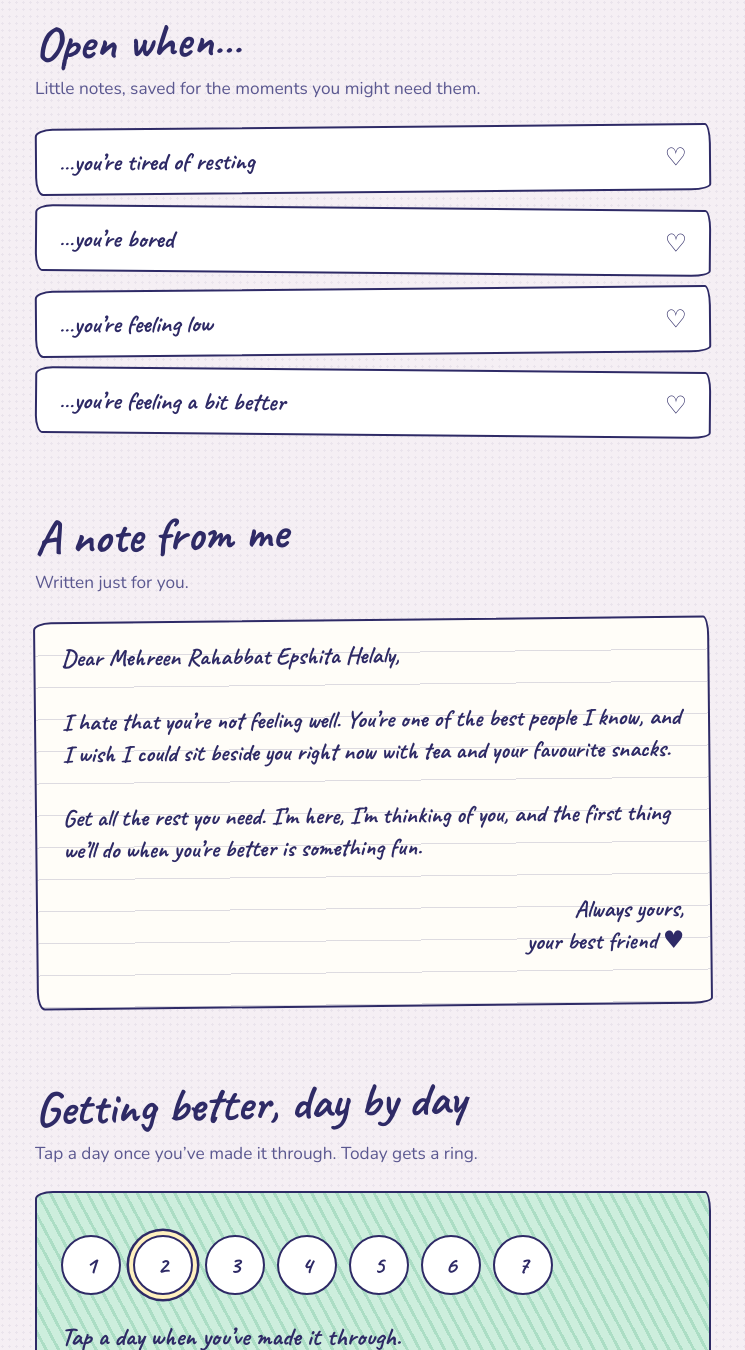
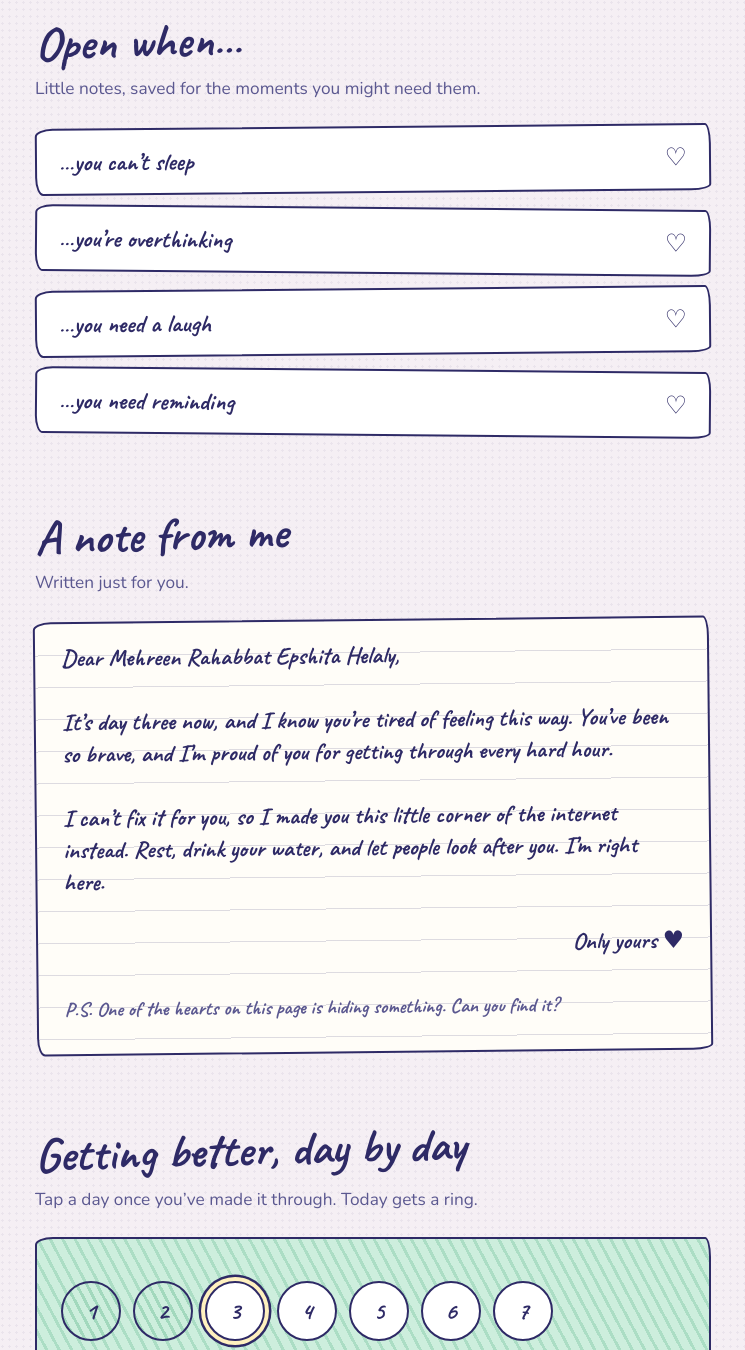
Before and after one commit to farhanh-ohi/getwellsoonnnn, a plain HTML site: page index.html in a window 1280 px wide. Shown: the part 1450-2800 px from the top of the page, without its empty margins (267-1012 px from the left). Drawn offline with nearby package versions, Linux system fonts and the light colour scheme.

Commit message:
Fix typos and update checklist items in index.html

```diff
--- a/index.html
+++ b/index.html
@@ -61,6 +61,12 @@ details p{padding:0 22px;margin:0 0 20px}
 .letter{font:700 1.5rem/32px 'Caveat','Bradley Hand','Segoe Script',cursive;padding:18px 26px 14px;background:#fffdf8 repeating-linear-gradient(transparent 0 31px,rgba(46,42,102,.16) 31px 32px);transform:rotate(-.6deg)}
 .letter p{margin:0 0 32px}
 .sign{text-align:right}
+.letter .ps{font-size:1.25rem;margin:0 0 14px;color:var(--soft)}
+.tiny{font-size:.95rem;line-height:1;background:none;border:0;color:#e5566d;opacity:.45;cursor:pointer;padding:8px;vertical-align:middle;transition:opacity .2s,transform .2s}
+.tiny:hover,.tiny:focus-visible{opacity:1;transform:scale(1.4)}
+.secret{font-family:'Caveat','Bradley Hand','Segoe Script',cursive;font-weight:700;font-size:clamp(2.4rem,10vw,3.6rem);line-height:1.1;color:#e5566d;margin:10px 0 0;transform:rotate(-2deg)}
+.secret.show{animation:pop .5s ease-out}
+@keyframes pop{from{transform:scale(.6) rotate(-2deg);opacity:0}to{transform:scale(1) rotate(-2deg);opacity:1}}
 
 .days{display:flex;flex-wrap:wrap;gap:12px;margin-top:20px}
 .day{width:60px;height:60px;border-radius:50%;border:2.5px solid var(--ink);background:#fff;color:var(--ink);font:700 1.5rem 'Caveat','Bradley Hand',cursive;cursor:pointer;transition:background .15s}
@@ -71,7 +77,7 @@ details p{padding:0 22px;margin:0 0 20px}
 footer{margin-top:90px;text-align:center}
 footer p{color:var(--soft);font-size:.95rem}
 @media (max-width:520px){.hero{grid-template-columns:1fr}.hero svg{order:-1}}
-@media (prefers-reduced-motion:reduce){html{scroll-behavior:auto}*{transition:none!important}}
+@media (prefers-reduced-motion:reduce){html{scroll-behavior:auto}*{transition:none!important}.secret.show{animation:none}}
 </style>
 </head>
 <body>
@@ -79,7 +85,7 @@ footer p{color:var(--soft);font-size:.95rem}
 
 <header class="hero">
   <div>
-    <h1>Hi, Ma'am.</h1>
+    <h1>Hi, Ma’am.</h1>
     <p class="lead">This little corner of the internet is only for you. There’s nothing to do here except rest, and maybe smile once or twice.</p>
     <a class="btn" href="#breathe" style="display:inline-block;text-decoration:none;margin-top:6px">Start with one slow breath</a>
   </div>
@@ -107,11 +113,11 @@ footer p{color:var(--soft);font-size:.95rem}
   <p class="sub">Just these. Tick them off whenever you feel like it.</p>
   <div class="box hatch-y">
     <ul class="checks" id="checks">
-      <li><label><input type="checkbox"><span>Drink some water, slowly</span></label></li>
-      <li><label><input type="checkbox"><span>Eat something soft and warm</span></label></li>
-      <li><label><input type="checkbox"><span>Wrap up in the cosiest blanket</span></label></li>
-      <li><label><input type="checkbox"><span>Rest your eyes, no guilt allowed</span></label></li>
-      <li><label><input type="checkbox"><span>Take your medicine if you’ve been told to</span></label></li>
+      <li><label><input type="checkbox"><span>Drink a full glass of water, a few sips at a time</span></label></li>
+      <li><label><input type="checkbox"><span>Listen to one song you love with your eyes closed</span></label></li>
+      <li><label><input type="checkbox"><span>Do a gentle stretch, only if it feels okay</span></label></li>
+      <li><label><input type="checkbox"><span>Write down one thing you’re looking forward to</span></label></li>
+      <li><label><input type="checkbox"><span>Take your medicine on time if you’ve been told to</span></label></li>
     </ul>
     <p class="tally" id="tally">0 of 5. Take your time.</p>
   </div>
@@ -122,10 +128,10 @@ footer p{color:var(--soft);font-size:.95rem}
   <p class="sub">Little notes, saved for the moments you might need them.</p>
   <div class="envs">
     <!-- EDIT: change any of these notes to your own words -->
-    <details><summary>…you’re tired of resting</summary><p>Resting is a real job, and you’re doing it well. Everything else can wait for you, I promise. Nothing falls apart while you get better.</p></details>
-    <details><summary>…you’re bored</summary><p>Pick a comfort show, get the softest blanket, and tell me what you’re watching. I’ll watch it with you from wherever I am.</p></details>
-    <details><summary>…you’re feeling low</summary><p>Feeling rough is part of being unwell, and it doesn’t last. I’m a message away at any hour, even if all you send is a heart.</p></details>
-    <details><summary>…you’re feeling a bit better</summary><p>I knew it. Keep it slow, keep sipping water, and keep smiling. There’s no race, and I’m proud of you.</p></details>
+    <details><summary>…you can’t sleep</summary><p>Close your eyes and breathe like the circle at the top of this page. Even if sleep doesn’t come, lying still and quiet still counts as rest.</p></details>
+    <details><summary>…you’re overthinking</summary><p>Nothing needs solving tonight. Put it all on a shelf for now, and when you’re better we’ll take it down and sort it out together.</p></details>
+    <details><summary>…you need a laugh</summary><p>Think of the silliest moment we’ve ever had together. I’m grinning just thinking about it. Send me your favourite one and I’ll send you mine.</p></details>
+    <details><summary>…you need reminding</summary><p>You are loved, and not only on your best days. Being unwell doesn’t make you a burden. It makes you someone worth taking care of.</p></details>
   </div>
 </section>
 
@@ -135,9 +141,10 @@ footer p{color:var(--soft);font-size:.95rem}
   <!-- EDIT: write your own words here -->
   <div class="box letter">
     <p>Dear Mehreen Rahabbat Epshita Helaly,</p>
-    <p>I hate that you’re not feeling well. You’re one of the best people I know, and I wish I could sit beside you right now with tea and your favourite snacks.</p>
-    <p>Get all the rest you need. I’m here, I’m thinking of you, and the first thing we’ll do when you’re better is something fun.</p>
-    <p class="sign">Always yours,<br>your best friend ♥</p>
+    <p>It’s day three now, and I know you’re tired of feeling this way. You’ve been so brave, and I’m proud of you for getting through every hard hour.</p>
+    <p>I can’t fix it for you, so I made you this little corner of the internet instead. Rest, drink your water, and let people look after you. I’m right here.</p>
+    <p class="sign">Only yours ♥</p>
+    <p class="ps">P.S. One of the hearts on this page is hiding something. Can you find it?</p>
   </div>
 </section>
 
@@ -147,8 +154,8 @@ footer p{color:var(--soft);font-size:.95rem}
   <div class="box hatch-m">
     <div class="days" id="days">
       <button class="day" type="button" aria-pressed="false" data-day="1" aria-label="Day 1">1</button>
-      <button class="day today" type="button" aria-pressed="false" data-day="2" aria-label="Day 2, today">2</button>
-      <button class="day" type="button" aria-pressed="false" data-day="3" aria-label="Day 3">3</button>
+      <button class="day" type="button" aria-pressed="false" data-day="2" aria-label="Day 2">2</button>
+      <button class="day today" type="button" aria-pressed="false" data-day="3" aria-label="Day 3, today">3</button>
       <button class="day" type="button" aria-pressed="false" data-day="4" aria-label="Day 4">4</button>
       <button class="day" type="button" aria-pressed="false" data-day="5" aria-label="Day 5">5</button>
       <button class="day" type="button" aria-pressed="false" data-day="6" aria-label="Day 6">6</button>
@@ -159,7 +166,8 @@ footer p{color:var(--soft);font-size:.95rem}
 </section>
 
 <footer>
-  <svg width="120" height="30" viewBox="0 0 120 30" aria-hidden="true"><path d="M4 18C30 6 60 26 116 10" stroke="#2e2a66" stroke-width="3" fill="none" stroke-linecap="round"/></svg>
+  <svg width="120" height="30" viewBox="0 0 120 30" aria-hidden="true"><path d="M4 18C30 6 60 26 116 10" stroke="#2e2a66" stroke-width="3" fill="none" stroke-linecap="round"/></svg><button class="tiny" id="tiny" type="button" aria-label="A tiny heart">♥</button>
+  <p class="secret" id="secret" aria-live="polite"></p>
   <h2 style="transform:none;margin-top:6px">Rest first. Everything else can wait.</h2>
   <p style="margin-top:14px">Made with love for Mehreen. If you start to feel worse, please tell someone and see a doctor.</p>
 </footer>
@@ -187,15 +195,20 @@ footer p{color:var(--soft);font-size:.95rem}
 
   // Checklist
   var boxes=[].slice.call(document.querySelectorAll('#checks input')),tally=document.getElementById('tally');
-  var saved=load('mehreen-checks',[]);
+  var saved=load('mehreen-checks-day3',[]);
   var msgs=['Take your time.','A good start.','Nice, keep going gently.','Almost there, you star.','So close, well done.','All done. You looked after yourself today ♥'];
   function count(){var n=boxes.filter(function(b){return b.checked}).length;tally.textContent=n+' of '+boxes.length+'. '+msgs[n];}
-  boxes.forEach(function(b,k){b.checked=!!saved[k];b.addEventListener('change',function(){save('mehreen-checks',boxes.map(function(x){return x.checked}));count()})});
+  boxes.forEach(function(b,k){b.checked=!!saved[k];b.addEventListener('change',function(){save('mehreen-checks-day3',boxes.map(function(x){return x.checked}));count()})});
   count();
 
   // Days
   var days=[].slice.call(document.querySelectorAll('.day')),line=document.getElementById('dayline');
-  var done=load('mehreen-days',[]);
+  var done=load('mehreen-days',['1','2']);
+
+  // Hidden heart
+  var tiny=document.getElementById('tiny'),secret=document.getElementById('secret'),words='I love you a lot ♥';
+  if(load('mehreen-found',false)){secret.textContent=words}
+  tiny.addEventListener('click',function(){secret.textContent=words;secret.classList.remove('show');void secret.offsetWidth;secret.classList.add('show');save('mehreen-found',true)});
   var dmsg=['Tap a day when you’ve made it through.','One day down. You’re doing it.','Two days down, getting stronger.','Three days. Look at you go.','Four days of being brave.','Five days. Almost at the finish.','Six days. Nearly there.','A whole week. So proud of you ♥'];
   function paint(){days.forEach(function(d){d.setAttribute('aria-pressed',done.indexOf(d.dataset.day)>-1)});line.textContent=dmsg[done.length];}
   days.forEach(function(d){d.addEventListener('click',function(){var v=d.dataset.day,at=done.indexOf(v);if(at>-1)done.splice(at,1);else done.push(v);save('mehreen-days',done);paint()})});
```
